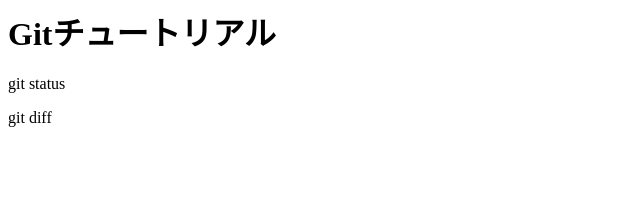
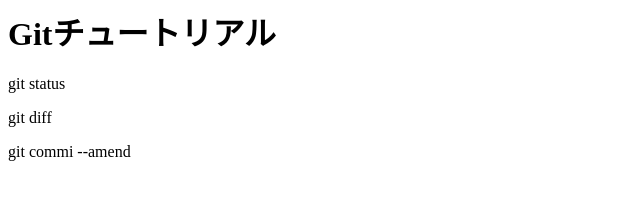
Before and after one commit to amanonda/git_tutorial, a plain HTML site: page index.html in a window 1280 px wide. Shown: the whole page, without its empty margins (0-640 px from the left). Drawn offline with Linux system fonts and the light colour scheme.

Commit message:
git commit --amendを追記

```diff
--- a/index.html
+++ b/index.html
@@ -1,3 +1,4 @@
 <h1>Gitチュートリアル</h1>
 <p>git status</p>
 <p>git diff</p>
+<p>git commi --amend</p>
```
